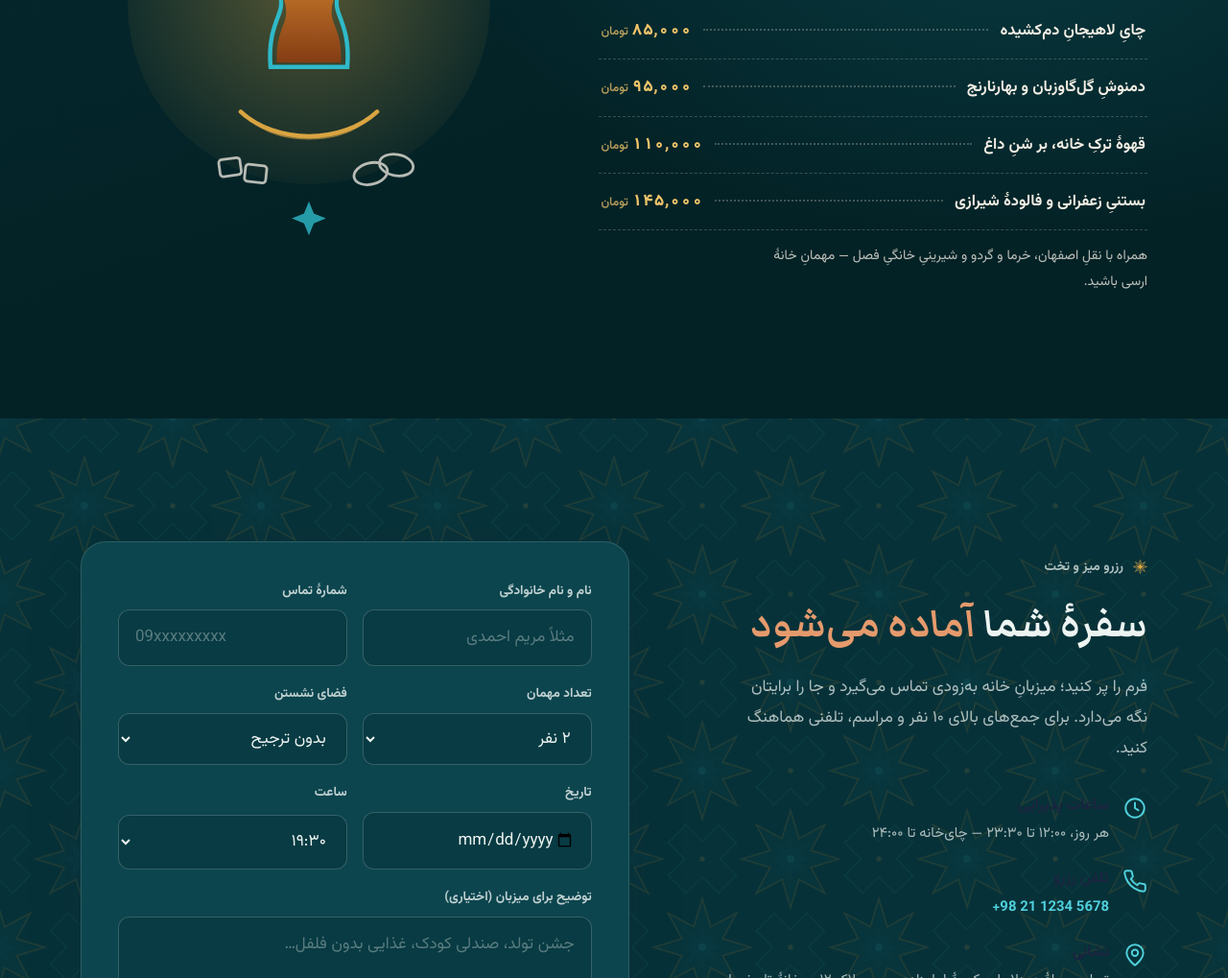
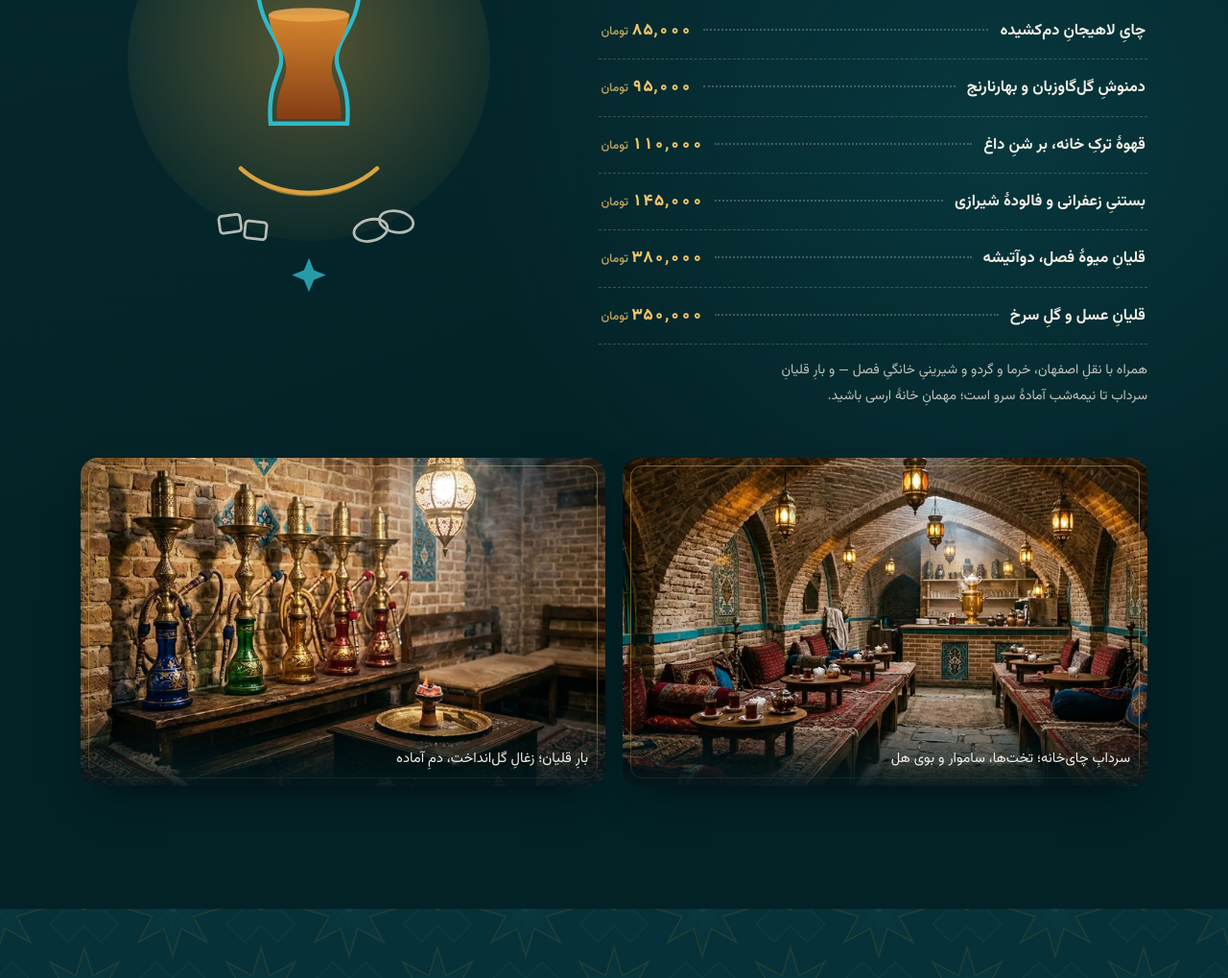
Before and after one commit to toranjhouse/toranjhouse.github.io, a plain HTML site: page index.html in a window 1280 px wide. Shown: the part 5747-6766 px from the top of the page at 96% size. Drawn offline with Linux system fonts and the light colour scheme; animation ran at ten frames a second.

Commit message:
v15: قلیان به منوی چای‌خانه + دو عکس از سرداب چای‌خانه و بار قلیان
دو قلم قلیان (میوهٔ فصل دواتیشه، عسل و گل سرخ) به فهرست چای‌خانه اضافه شد؛ روبان چای‌خانه به «عصرانه، چای‌خانه و قلیان‌سرا» تغییر کرد و یادداشت بار قلیان تا نیمه‌شب افزوده شد.
نوار عکس دوتایی با قاب طلایی: سردابِ چای‌خانه (تخت‌ها و ساموار) و بارِ قلیان (ردیف قلیان‌های شیشه‌ای)؛ در موبایل تک‌ستونه می‌شود.

```diff
--- a/css/style.css
+++ b/css/style.css
@@ -731,6 +731,25 @@ body.is-night .tea { background: radial-gradient(70% 60% at 82% 40%, rgb(23 128
 .totop:focus-visible{ outline: 2px solid #d9a441; outline-offset: 4px; border-radius: 50%; }
 @media (max-width: 700px){ .totop{ width: 54px; height: 54px; left: 1rem; bottom: 1rem; } }
 
+/* ---------- نوار عکس‌های چای‌خانه و بار قلیان ---------- */
+.tea-photos { display: grid; grid-template-columns: 1fr 1fr; gap: 18px; margin-top: clamp(30px, 4vw, 54px); }
+.tea-photos figure {
+  position: relative; margin: 0; border-radius: 18px; overflow: hidden;
+  box-shadow: 0 18px 44px -22px rgb(0 0 0 / .85);
+}
+.tea-photos img { display: block; width: 100%; aspect-ratio: 16 / 10; object-fit: cover; transition: transform .9s var(--ease); }
+.tea-photos figure:hover img { transform: scale(1.05); }
+.tea-photos figure::after {
+  content: ""; position: absolute; inset: 8px; border-radius: 12px; pointer-events: none;
+  border: 1px solid rgb(217 164 65 / .5);
+}
+.tea-photos figcaption {
+  position: absolute; inset-inline: 0; bottom: 0; z-index: 2;
+  padding: 26px 18px 14px; color: var(--cream); font-size: .92rem;
+  background: linear-gradient(to top, rgb(3 26 31 / .92), transparent);
+}
+@media (max-width: 700px) { .tea-photos { grid-template-columns: 1fr; } }
+
 /* ---------- ویترین دسته‌های منو ---------- */
 .menu[data-view="cats"] .menu-tabs, .menu[data-view="cats"] .menu-grid { display: none; }
 .menu[data-view="grid"] .menu-cats { display: none; }
--- a/index.html
+++ b/index.html
@@ -902,7 +902,7 @@
 <section class="tea" id="tea">
   <div class="wrap tea-grid">
     <div class="tea-copy">
-      <p class="eyebrow reveal">عصرانه و چای‌خانه</p>
+      <p class="eyebrow reveal">عصرانه، چای‌خانه و قلیان‌سرا</p>
       <h2 class="reveal">چایِ لاهیجان، <em>نباتِ زعفرانی</em></h2>
       <p class="reveal">عصر که می‌شود، ساموارِ سرداب جوش می‌آورد و خانه بوی هل و دارچین می‌گیرد. چایِ ما دم‌کشیده و رنگ‌داده است؛ نه عجله‌ای در دم دارد، نه در نوشیدن.</p>
       <ul class="tea-list reveal" role="list">
@@ -910,8 +910,10 @@
         <li><b>دمنوشِ گل‌گاوزبان و بهارنارنج</b><span class="dots" aria-hidden="true"></span><i>۹۵٬۰۰۰</i></li>
         <li><b>قهوهٔ ترکِ خانه، بر شنِ داغ</b><span class="dots" aria-hidden="true"></span><i>۱۱۰٬۰۰۰</i></li>
         <li><b>بستنیِ زعفرانی و فالودهٔ شیرازی</b><span class="dots" aria-hidden="true"></span><i>۱۴۵٬۰۰۰</i></li>
+        <li><b>قلیانِ میوهٔ فصل، دو‌آتیشه</b><span class="dots" aria-hidden="true"></span><i>۳۸۰٬۰۰۰</i></li>
+        <li><b>قلیانِ عسل و گلِ سرخ</b><span class="dots" aria-hidden="true"></span><i>۳۵۰٬۰۰۰</i></li>
       </ul>
-      <p class="tea-note reveal">همراه با نقلِ اصفهان، خرما و گردو و شیرینیِ خانگیِ فصل — مهمانِ خانهٔ ارسی باشید.</p>
+      <p class="tea-note reveal">همراه با نقلِ اصفهان، خرما و گردو و شیرینیِ خانگیِ فصل — و بارِ قلیانِ سرداب تا نیمه‌شب آمادهٔ سرو است؛ مهمانِ خانهٔ ارسی باشید.</p>
     </div>
     <figure class="tea-art reveal" aria-hidden="true">
       <svg viewBox="0 0 360 420" fill="none">
@@ -954,6 +956,22 @@
           <polygon points="0,-16 4.6,-4.6 16,0 4.6,4.6 0,16 -4.6,4.6 -16,0 -4.6,-4.6" fill="#2fb9c9" opacity=".8"/>
         </g>
       </svg>
+    </figure>
+  </div>
+  <div class="wrap tea-photos">
+    <figure class="reveal">
+      <img src="assets/img/tea-space-720.webp"
+           srcset="assets/img/tea-space-720.webp 720w, assets/img/tea-space-1200.webp 1200w"
+           sizes="(max-width: 700px) 92vw, 46vw"
+           alt="سردابِ چای‌خانه: سقف ضربی آجری، تخت‌های فرش‌شده و میزهای کوچک با استکان کمرباریک زیر نور فانوس‌ها" loading="lazy">
+      <figcaption>سردابِ چای‌خانه؛ تخت‌ها، ساموار و بوی هل</figcaption>
+    </figure>
+    <figure class="reveal">
+      <img src="assets/img/tea-qalyoon-720.webp"
+           srcset="assets/img/tea-qalyoon-720.webp 720w, assets/img/tea-qalyoon-1200.webp 1200w"
+           sizes="(max-width: 700px) 92vw, 46vw"
+           alt="بار قلیان: ردیف قلیان‌های شیشه‌ای رنگی با پایهٔ برنجی روی طاقچه‌های چوبی و زغال گداخته بر سینی برنجی" loading="lazy">
+      <figcaption>بارِ قلیان؛ زغالِ گل‌انداخت، دمِ آماده</figcaption>
     </figure>
   </div>
 </section>
```
Also changed, not shown: assets/img/tea-qalyoon-1200.webp (added), assets/img/tea-qalyoon-720.webp (added), assets/img/tea-space-1200.webp (added), assets/img/tea-space-720.webp (added).
